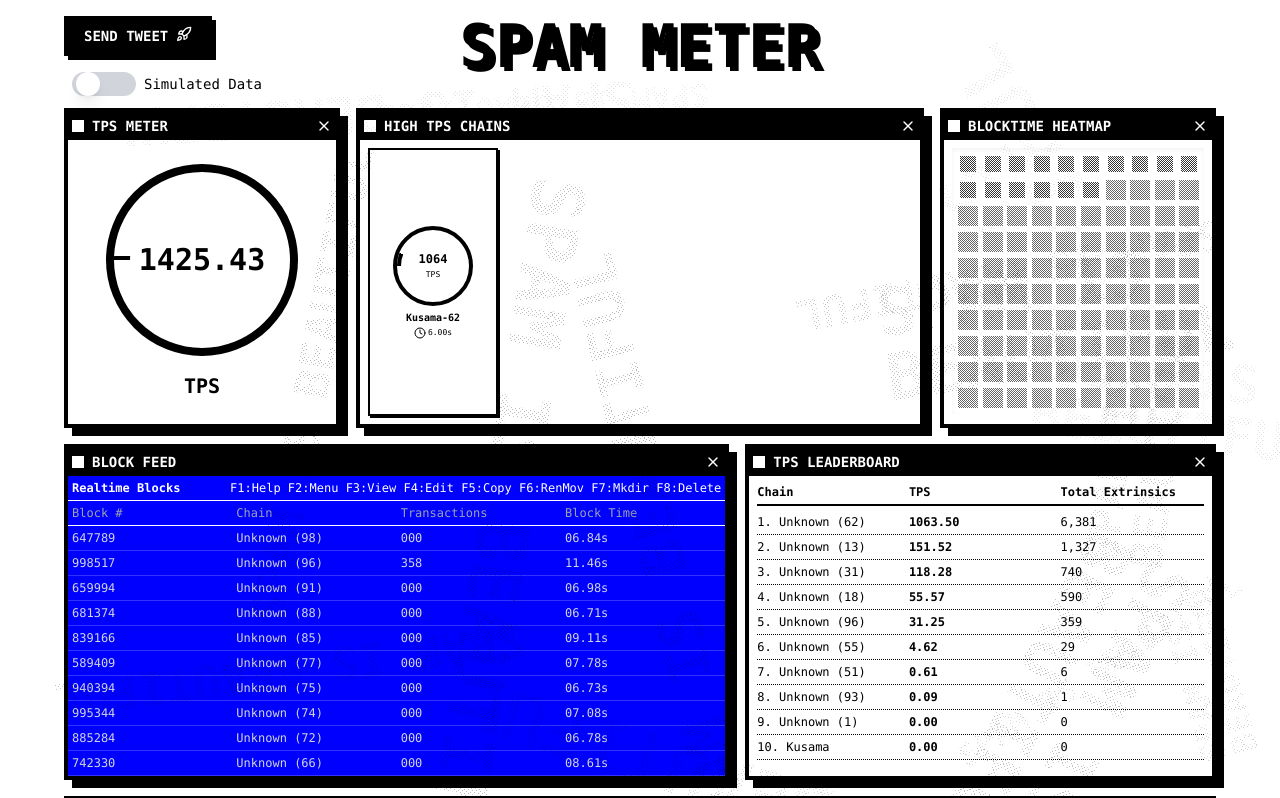
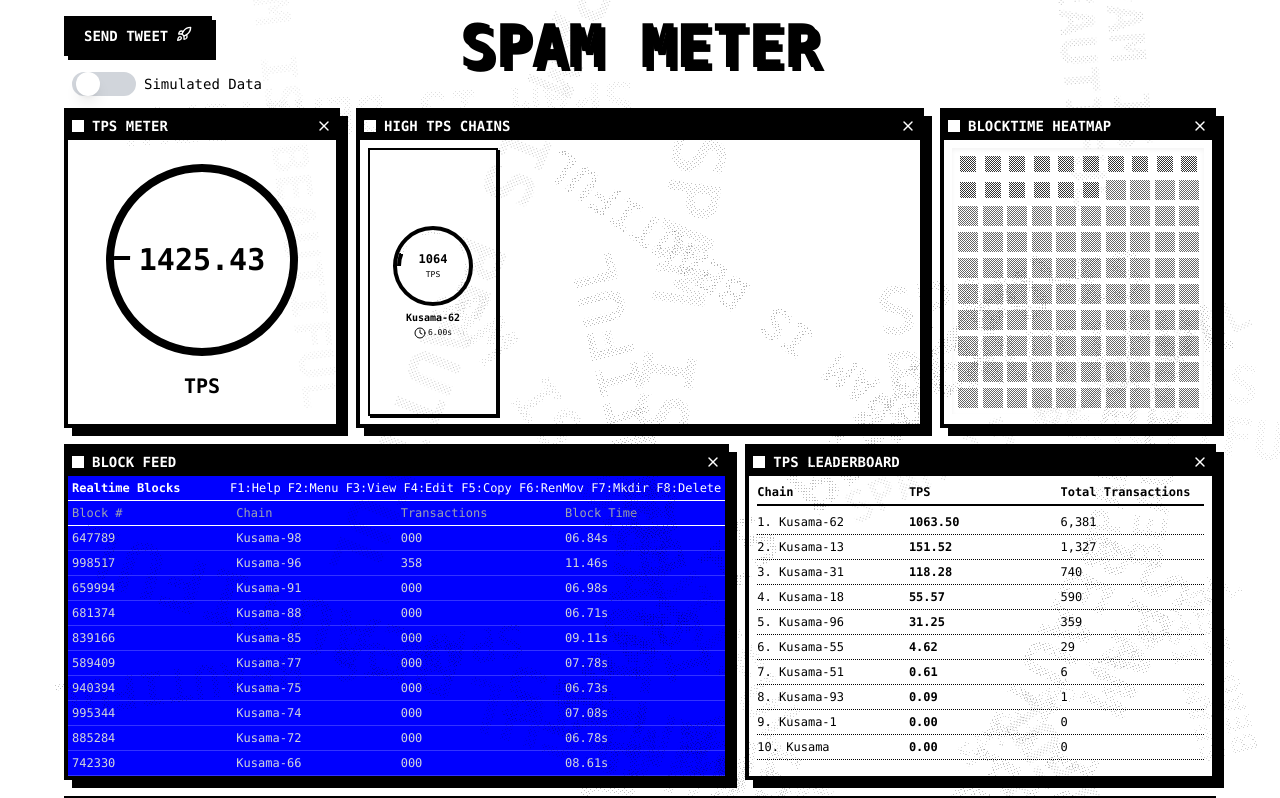
Before and after one commit to lovelaced/spammeter, a React (Vite) app: page / in a window 1280 px wide. Shown: the top 798 px of the page. Built offline with nearby package versions, Linux system fonts and the light colour scheme.

Commit message:
small tweaks

```diff
--- a/src/components/DataSource.ts
+++ b/src/components/DataSource.ts
@@ -26,7 +26,7 @@ export abstract class DataSource {
     const chainId = `${update.relay}-${update.para_id}`;
     const existingChain = this.state.chainData[chainId];
     const nameMapping = update.relay === "Polkadot" ? polkadotParaIdToChainName : kusamaParaIdToChainName;
-    const displayName = nameMapping[update.para_id] || `Unknown (${update.para_id})`;
+    const displayName = nameMapping[update.para_id] || `${update.relay}-${update.para_id}`;
 
     if (update.relay !== "Kusama") return;
 
--- a/src/components/chaotic-popup-chaosmeter.tsx
+++ b/src/components/chaotic-popup-chaosmeter.tsx
@@ -90,7 +90,7 @@ const ChaoticPopupChaosometer = () => {
   }, [chainData]);
 
   const backgroundElements = useMemo(() => {
-    return Array.from({ length: 15 }).map((_) => ({
+    return Array.from({ length: 20 }).map((_) => ({
       text: 'SPAM IS BEAUTIFUL',
       style: {
         top: `${Math.random() * 100}%`,
@@ -226,7 +226,7 @@ const ChaoticPopupChaosometer = () => {
                   <div className="grid grid-cols-3 gap-2 text-xs font-bold border-b-2 border-black pb-1 mb-2">
                     <span>Chain</span>
                     <span>TPS</span>
-                    <span>Total Extrinsics</span>
+                    <span>Total Transactions</span>
                   </div>
                   {leaderboard.map((data, index) => (
                     <div
```
